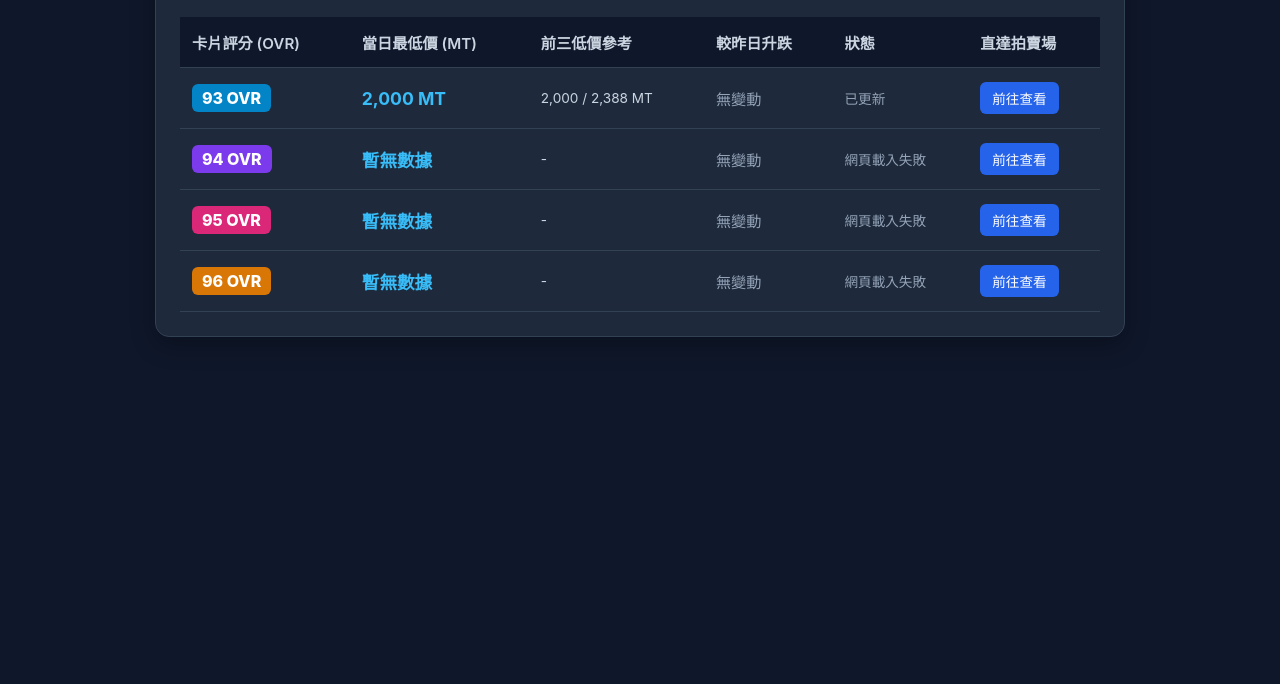
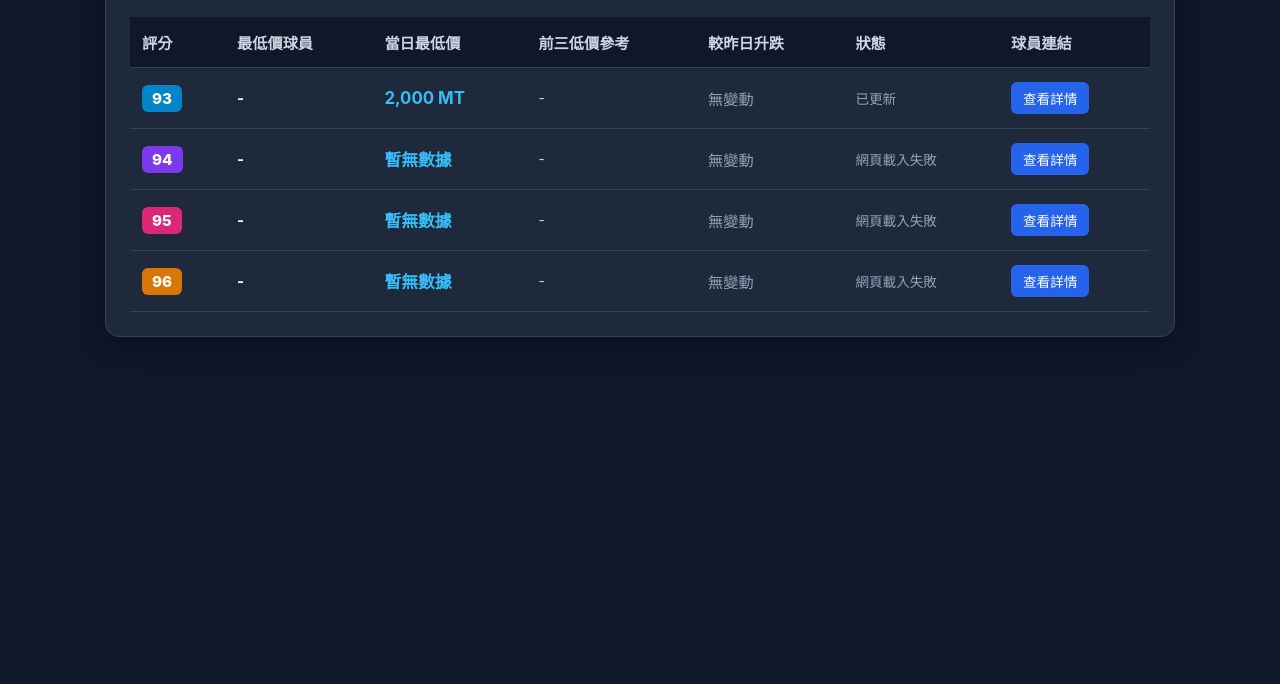
Before and after one commit to Samuel12233665/2k27-myteam-tracker, a plain HTML site: page index.html in a window 1280 px wide. Shown: the part 116-800 px from the top of the page. Drawn offline with Linux system fonts and the light colour scheme.

Commit message:
Adjust layout and styling in index.html

```diff
--- a/index.html
+++ b/index.html
@@ -6,19 +6,20 @@
   <title>NBA 2K27 MyTEAM 每日各等級最低價監察</title>
   <style>
     body { font-family: -apple-system, BlinkMacSystemFont, "Segoe UI", Roboto, sans-serif; background: #0f172a; color: #f8fafc; margin: 0; padding: 20px; }
-    .container { max-width: 920px; margin: 0 auto; background: #1e293b; border-radius: 14px; box-shadow: 0 8px 24px rgba(0,0,0,0.3); padding: 24px; border: 1px solid #334155; }
+    .container { max-width: 1020px; margin: 0 auto; background: #1e293b; border-radius: 14px; box-shadow: 0 8px 24px rgba(0,0,0,0.3); padding: 24px; border: 1px solid #334155; }
     h1 { font-size: 1.45rem; margin: 0 0 8px; color: #f8fafc; }
     .meta { font-size: 0.9rem; color: #94a3b8; margin-bottom: 20px; display: flex; flex-wrap: wrap; gap: 14px; align-items: center; }
     .badge { background: #3b82f6; color: #fff; padding: 3px 10px; border-radius: 6px; font-weight: 600; font-size: 0.85rem; }
     table { width: 100%; border-collapse: collapse; font-size: 0.95rem; }
     th, td { padding: 14px 12px; text-align: left; border-bottom: 1px solid #334155; }
     th { background: #0f172a; font-weight: 600; color: #cbd5e1; }
-    .ovr-pill { display: inline-block; padding: 4px 10px; border-radius: 6px; font-weight: 800; font-size: 1rem; }
+    .ovr-pill { display: inline-block; padding: 4px 10px; border-radius: 6px; font-weight: 800; font-size: 0.95rem; }
     .ovr-93 { background: #0284c7; color: #fff; }
     .ovr-94 { background: #7c3aed; color: #fff; }
     .ovr-95 { background: #db2777; color: #fff; }
     .ovr-96 { background: #d97706; color: #fff; }
-    .price { font-size: 1.1rem; font-weight: 700; color: #38bdf8; }
+    .player-name { font-weight: 700; color: #f1f5f9; }
+    .price { font-size: 1.05rem; font-weight: 700; color: #38bdf8; }
     .up { color: #f87171; font-weight: 600; }
     .down { color: #34d399; font-weight: 600; }
     .flat { color: #94a3b8; }
@@ -32,21 +33,22 @@
     <h1>🏀 NBA 2K27 MyTEAM 每日各等級最低價監察</h1>
     <div class="meta">
       <span>最後更新：<strong id="updated-at">載入中...</strong> (香港時間)</span>
-      <span class="badge">數據來源：2kauction.com</span>
+      <span class="badge">數據來源：2kauction.com/zh-hant/players</span>
     </div>
     <table>
       <thead>
         <tr>
-          <th>卡片評分 (OVR)</th>
-          <th>當日最低價 (MT)</th>
+          <th>評分</th>
+          <th>最低價球員</th>
+          <th>當日最低價</th>
           <th>前三低價參考</th>
           <th>較昨日升跌</th>
           <th>狀態</th>
-          <th>直達拍賣場</th>
+          <th>球員連結</th>
         </tr>
       </thead>
       <tbody id="table-body">
-        <tr><td colspan="6">正在讀取最新拍賣行數據...</td></tr>
+        <tr><td colspan="7">正在讀取最新拍賣行數據...</td></tr>
       </tbody>
     </table>
   </div>
@@ -60,9 +62,10 @@
         tbody.innerHTML = '';
 
         data.items.forEach(item => {
+          const playerStr = item.player || '-';
           const priceStr = item.min_price ? `${item.min_price.toLocaleString()} MT` : '暫無數據';
-          const top3Str = (item.top3_prices && item.top3_prices.length)
-            ? item.top3_prices.map(p => p.toLocaleString()).join(' / ') + ' MT'
+          const top3Str = (item.top3_summary && item.top3_summary.length)
+            ? item.top3_summary.join(' / ')
             : '-';
 
           let diffStr = '無變動';
@@ -72,18 +75,19 @@
 
           const tr = document.createElement('tr');
           tr.innerHTML = `
-            <td><span class="ovr-pill ovr-${item.ovr}">${item.ovr} OVR</span></td>
+            <td><span class="ovr-pill ovr-${item.ovr}">${item.ovr}</span></td>
+            <td class="player-name">${playerStr}</td>
             <td class="price">${priceStr}</td>
             <td style="color:#cbd5e1; font-size:0.85rem;">${top3Str}</td>
             <td class="${diffClass}">${diffStr}</td>
             <td style="color:#94a3b8; font-size:0.85rem;">${item.status}</td>
-            <td><a class="btn" href="${item.url}" target="_blank">前往查看</a></td>
+            <td><a class="btn" href="${item.url}" target="_blank">查看詳情</a></td>
           `;
           tbody.appendChild(tr);
         });
       })
       .catch(() => {
-        document.getElementById('table-body').innerHTML = '<tr><td colspan="6">尚未產生數據，請先在 GitHub Actions 執行一次工作流。</td></tr>';
+        document.getElementById('table-body').innerHTML = '<tr><td colspan="7">尚未產生數據，請先在 GitHub Actions 執行一次工作流。</td></tr>';
       });
   </script>
 </body>
```
